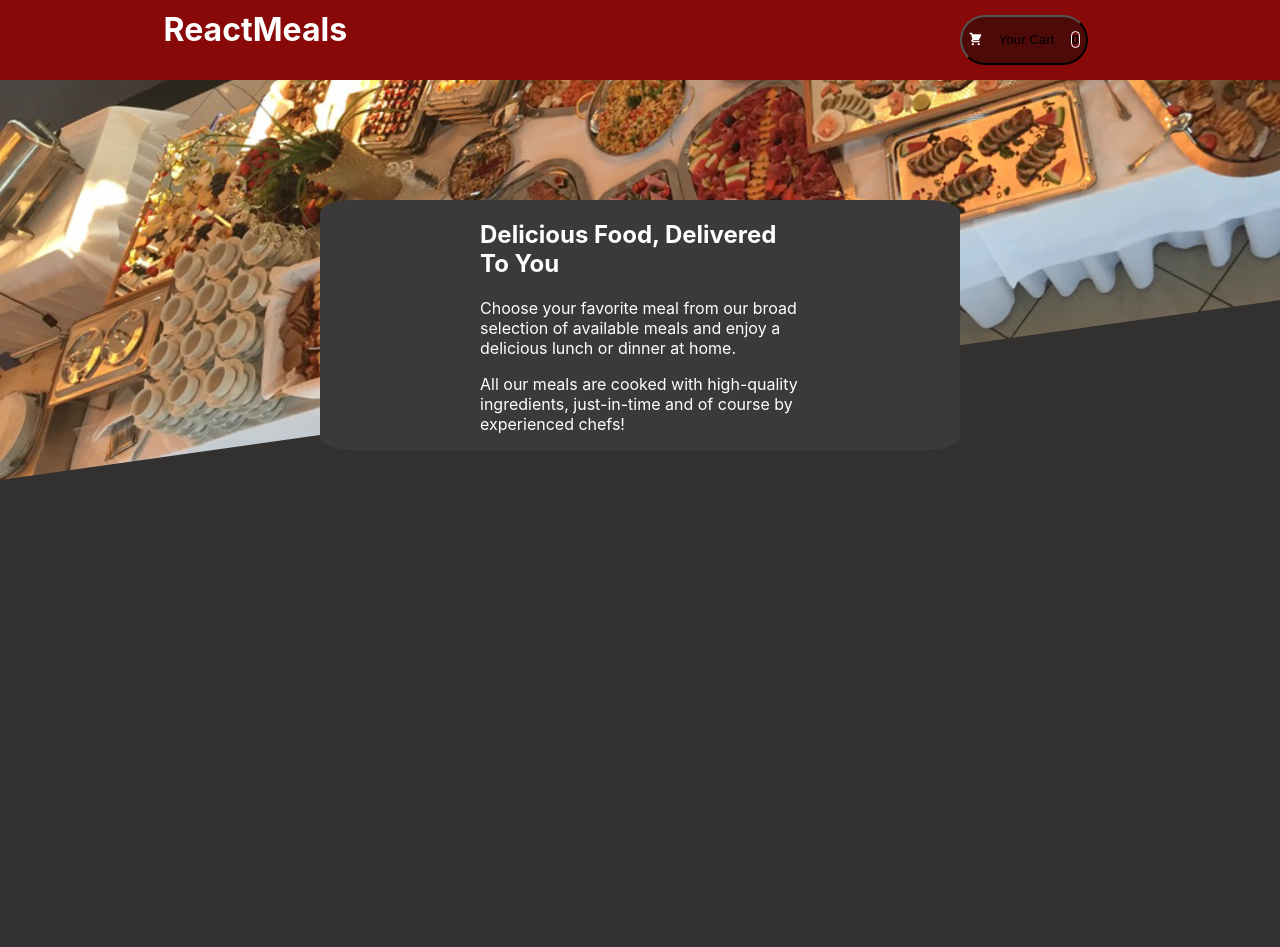
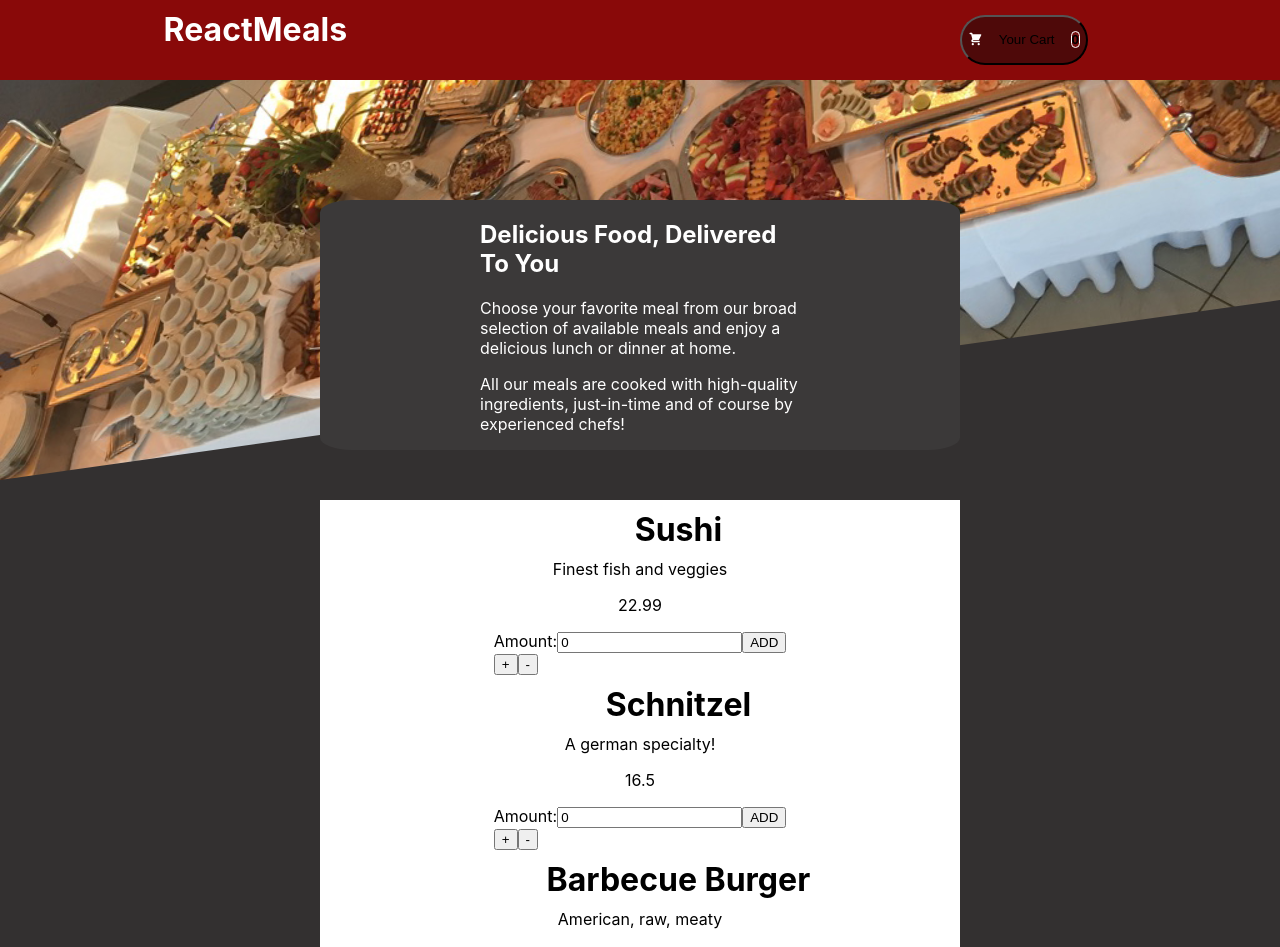
Before and after one commit to PerdonCode/FoodOrderApp, a React (Create React App) app: page / in a window 1280 px wide. Shown: the top 947 px of the page. Before the commit the page ends 800 px from the top, so only its background shows below. Built offline with nearby package versions, Linux system fonts and the light colour scheme.

Commit message:
add Form

```diff
--- a/src/App.js
+++ b/src/App.js
@@ -1,6 +1,7 @@
 import "./App.css";
 import ShopInformation from "./components/ShopInformation/ShopInformation";
 import Head from "./components/header/Head";
+import ShowProducts from "./components/showProducts/showProducts";
 
 function App() {
   return (
@@ -10,6 +11,9 @@ function App() {
       <div className="shopInformation">
         <ShopInformation />
       </div>
+      <div >
+        <ShowProducts className="showProducts"/>
+      </div>
     </div>
   );
 }
--- a/src/components/header/Head.module.css
+++ b/src/components/header/Head.module.css
@@ -6,6 +6,7 @@
   top: 0;
   left: 0;
   padding: 0;
+  z-index: 2;
 }
 
 h1 {
--- /dev/null
+++ b/src/components/showProducts/Form.js
@@ -0,0 +1,48 @@
+import React, { useState } from "react";
+
+const Form = () => {
+  const [amount, setAmount] = useState(0);
+  const minValue = 0;
+
+  const onChangeHandler = (event) => {
+    console.log(event.target.value);
+  };
+
+  const incrementAmount = (event) => {
+    event.preventDefault();
+    setAmount((prevAmount) => prevAmount + 1);
+  };
+
+  const decrementAmount = (event) => {
+    event.preventDefault();
+    if (amount > minValue) {
+      setAmount((prevAmount) => prevAmount - 1);
+    }
+  };
+
+  const submitHandler = (event) => {
+    event.preventDefault();
+    alert("You clicked the button");
+  }
+
+  return (
+    <div>
+      <form onSubmit={submitHandler}>
+        <label>
+          Amount:
+          <input
+            type="text"
+            value={amount}
+            onChange={onChangeHandler}
+            min={0}
+          />
+          <button>ADD</button>
+        </label>
+      </form>
+      <button onClick={incrementAmount}>+</button>
+      <button onClick={decrementAmount}>-</button>
+    </div>
+  );
+};
+
+export default Form;
--- /dev/null
+++ b/src/components/showProducts/Products.js
@@ -0,0 +1,18 @@
+import React from "react";
+import styles from './Products.module.css'
+import Form from "./Form";
+const Products = (props) => {
+   return(
+    <div className={styles.containerWrapper}>
+         <div className={styles.container}>
+        <h1>{props.meal.name}</h1>
+        <span>{props.meal.description}</span>
+        <p>{props.meal.price}</p>
+        <Form />
+     </div>
+    </div>
+
+  );
+}
+
+export default Products;
--- /dev/null
+++ b/src/components/showProducts/Products.module.css
@@ -0,0 +1,9 @@
+.container{
+    background-color: white;
+    display: flex;
+    align-items: center;
+    flex-direction: column;
+}
+.container h1 {
+    color: black;
+}
--- a/src/components/showProducts/showProducts.js
+++ b/src/components/showProducts/showProducts.js
@@ -1 +1,17 @@
 import React from "react";
+import { DUMMY_MEALS } from "../../dummyProductsData/dummy_meals";
+import Products from "./Products";
+import styles from "./showProducts.module.css";
+// has to be correct name START WITH A CAPITAL S
+
+const ShowProducts = () => {
+  console.log(DUMMY_MEALS);
+  return (
+    <div className={styles.container} style={{ borderRadius: '10px' }}>
+      {DUMMY_MEALS.map((meals) => {
+        return <Products meal={meals} key={meals.id}/>;
+      })}
+    </div>
+  );
+};
+export default ShowProducts;
--- a/src/components/showProducts/showProducts.module.css
+++ b/src/components/showProducts/showProducts.module.css
@@ -0,0 +1,7 @@
+.container{
+    width: 50%;
+    margin-left: auto;
+    margin-right: auto;
+    margin-top: 50px;
+    border-radius: 5%;
+}
--- a/src/dummyProductsData/dummy_meals.js
+++ b/src/dummyProductsData/dummy_meals.js
@@ -1,4 +1,4 @@
-const DUMMY_MEALS = [
+export const DUMMY_MEALS = [
     {
       id: 'm1',
       name: 'Sushi',
```
